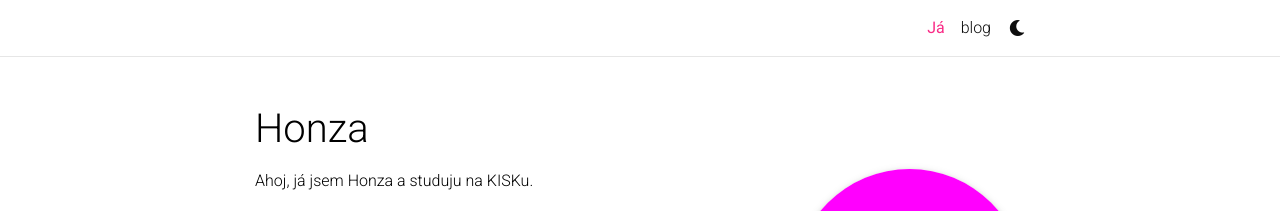
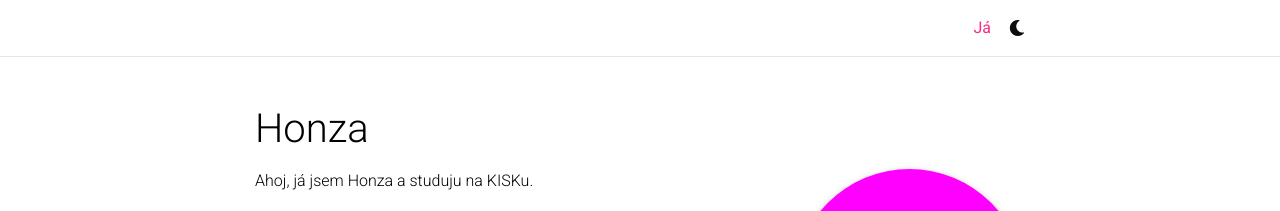
Before and after one commit to Honza-B1234/Honza-B1234.github.io, a Jekyll site: the page built from _pages/about.md, in a window 1280 px wide. Shown: the top 211 px of the page. Built offline with Jekyll 4.4.1, drawn with Linux system fonts in a browser that asks for light colours; full-size pictures stand in for the smaller copies a plugin makes; comment, search, counter and statistics services are not loaded; a style sheet for code colours, icons or effects is not loaded.

Commit message:
remove blog

```diff
--- a/_config.yml
+++ b/_config.yml
@@ -114,9 +114,9 @@
 # -----------------------------------------------------------------------------
 
 blog_name: # blog_name will be displayed in your blog page
-blog_nav_title: blog # your blog must have a title for it to be displayed in the nav bar
-blog_description: a simple whitespace theme for academics
-permalink: /blog/:year/:title/
+blog_nav_title:  # your blog must have a title for it to be displayed in the nav bar
+blog_description:
+permalink:
 
 # Pagination
 pagination:
```
